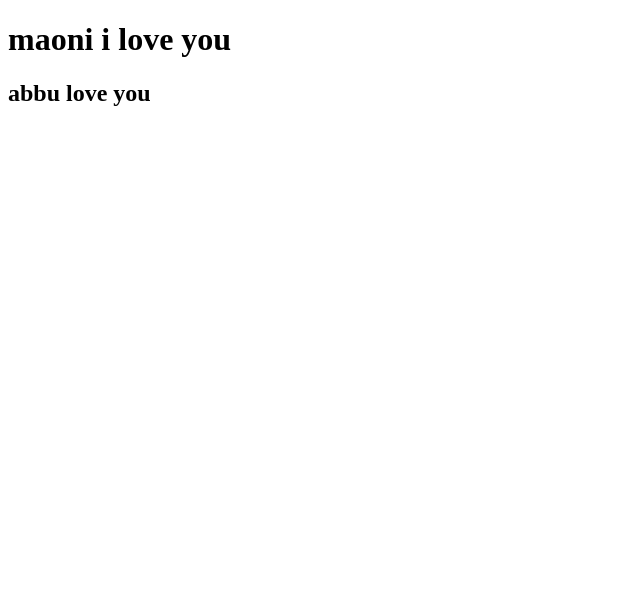
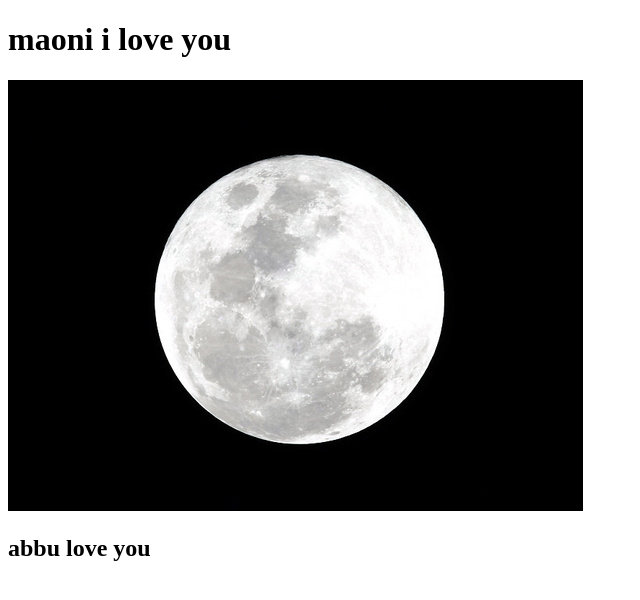
Before and after one commit to AnhaSamea/web-development, a plain HTML site: page index.html in a window 1280 px wide. Shown: the whole page, without its empty margins (0-640 px from the left). Drawn offline with Linux system fonts and the light colour scheme.

Commit message:
image added

```diff
--- a/index.html
+++ b/index.html
@@ -6,6 +6,7 @@
     <meta name="viewport" content="width=device-width, initial-scale=1.0">
     <title>second github repo</title>
     <h1>maoni i love you</h1>
+    <img src="Moonlight/moon-watching.jpg" alt="">
     <h2>abbu love you</h2>
 </head>
 <body>
```
Also changed, not shown: Moonlight/Moon.jpg (added), Moonlight/moon-watching.jpg (added).
